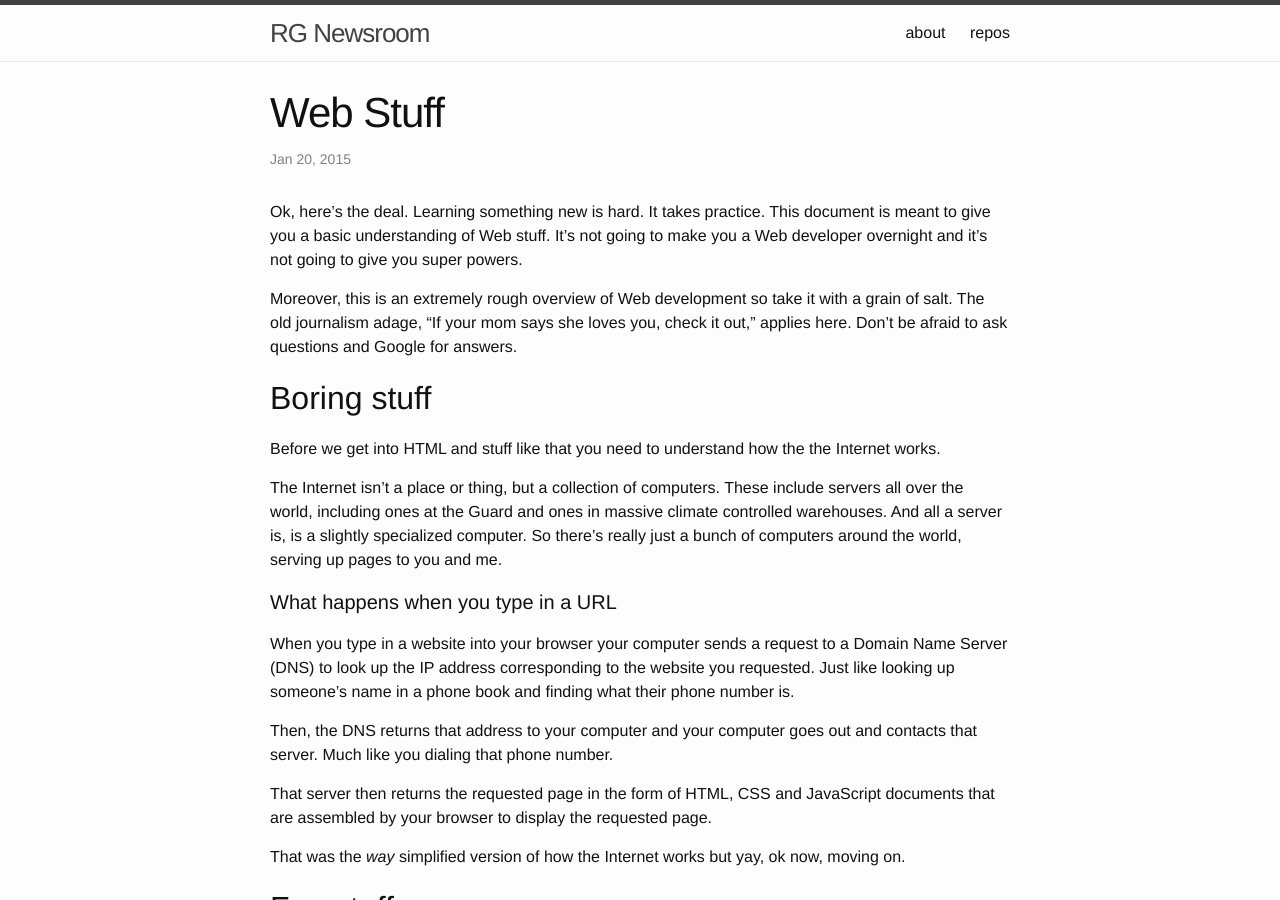
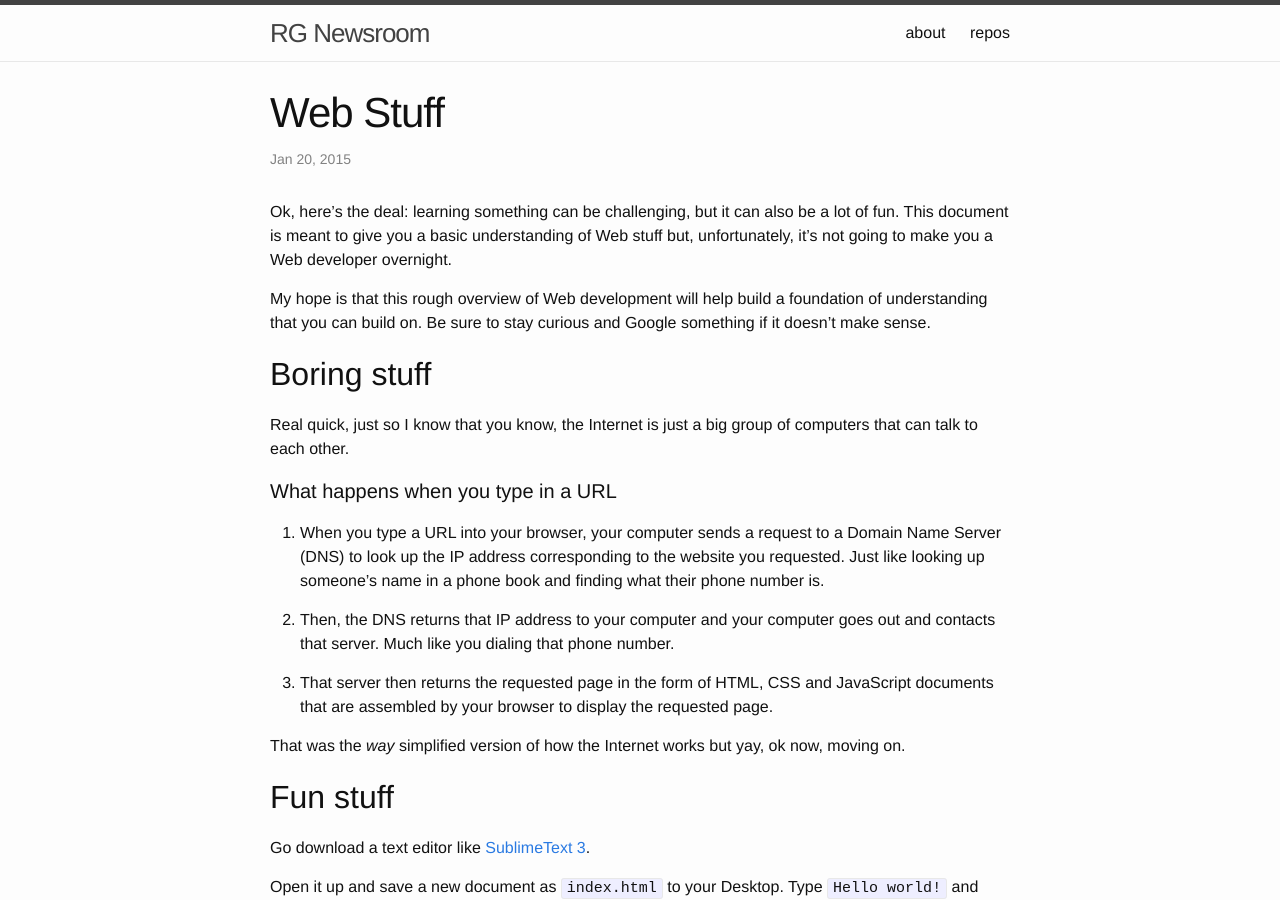
Before and after one commit to rgnewsroom/rgnewsroom.github.io, a Jekyll site: the page built from _posts/2015-01-20-web-stuff.md, in a window 1280 px wide and 900 px high. Built offline with Jekyll 4.4.1, drawn with Linux system fonts in a browser that asks for light colours; nearby versions of some CDN libraries; library files that are not in the unit come from our copies; some of the changed text lies outside the part shown.

Commit message:
update with edits

```diff
--- a/_posts/2015-01-20-web-stuff.md
+++ b/_posts/2015-01-20-web-stuff.md
@@ -8,22 +8,20 @@ tags: web html learn
 
 ---
 
-Ok, here's the deal. Learning something new is hard. It takes practice. This document is meant to give you a basic understanding of Web stuff. It's not going to make you a Web developer overnight and it's not going to give you super powers.
+Ok, here's the deal: learning something can be challenging, but it can also be a lot of fun. This document is meant to give you a basic understanding of Web stuff but, unfortunately, it's not going to make you a Web developer overnight.
 
-Moreover, this is an extremely rough overview of Web development so take it with a grain of salt. The old journalism adage, "If your mom says she loves you, check it out," applies here. Don't be afraid to ask questions and Google for answers.
+My hope is that this rough overview of Web development will help build a foundation of understanding that you can build on. Be sure to stay curious and Google something if it doesn't make sense.
 
 ## Boring stuff
-Before we get into HTML and stuff like that you need to understand how the the Internet works.
-
-The Internet isn't a place or thing, but a collection of computers. These include servers all over the world, including ones at the Guard and ones in massive climate controlled warehouses. And all a server is, is a slightly specialized computer. So there's really just a bunch of computers around the world, serving up pages to you and me.
+Real quick, just so I know that you know, the Internet is just a big group of computers that can talk to each other.
 
 #### What happens when you type in a URL
 
-When you type in a website into your browser your computer sends a request to a Domain Name Server (DNS) to look up the IP address corresponding to the website you requested. Just like looking up someone's name in a phone book and finding what their phone number is.
+1. When you type a URL into your browser, your computer sends a request to a Domain Name Server (DNS) to look up the IP address corresponding to the website you requested. Just like looking up someone's name in a phone book and finding what their phone number is.
 
-Then, the DNS returns that address to your computer and your computer goes out and contacts that server. Much like you dialing that phone number.
+1. Then, the DNS returns that IP address to your computer and your computer goes out and contacts that server. Much like you dialing that phone number.
 
-That server then returns the requested page in the form of HTML, CSS and JavaScript documents that are assembled by your browser to display the requested page.
+1. That server then returns the requested page in the form of HTML, CSS and JavaScript documents that are assembled by your browser to display the requested page.
 
 That was the *way* simplified version of how the Internet works but yay, ok now, moving on.
 
@@ -68,7 +66,7 @@ There are a lot of different tags, like header tags `<h1></h1>` and divider tags
 
 Save and open in a browser. It works, yes? Notice how the `<h1>` is bold and larger than the `<p>` text. And the paragraphs are space apart.
 
-And you also might have noticed the `<html>` tag. Good, let's chat more about structure.
+You also might have noticed the `<html>` tag. Good, let's chat more about structure.
 
 ## Structure
 
@@ -115,7 +113,7 @@ You know what, we should do that.
 
 Real quick I'll go over this because it's important but you won't really need it if this is your first introduction to code.
 
-To make a "real" web page you'll need to purchase a domain name like `yourname.com.` There is an annual rate with that so it doesn't become available again. Think of it as renting an the domain name. But the domain name is just a name. It can't host your code.
+To make a "real" web page you'll need to purchase a domain name like `yourname.com.` There is an annual rate with that so it doesn't become available to anyone else. Think of it as renting the domain name. But the domain name is just a name. It can't host your code.
 
 Note: Some places offer domain registration and hosting bundled for a decent price but they are two different services that you could get from two different companies.
 
@@ -129,11 +127,11 @@ Head out to [github.com](http://github.com) and sign up for an account. Github i
 
 Once you have signed up for a Github account, download the Github app ([for mac](http://mac.github.com) or [for Windows](http://windows.github.com)). If you are a command line aficionado, you'd probably be more comfortable not using the app.
 
-Ok, a few things.
+Ok, a few things to note.
 
 1. Github uses git, but git and Github are not the same thing. When you Google for Github help, remember that.
 
-1. The majority of Github tutorials use command line and NOT the app you just downloaded. Be aware that you never need to use the command line if you don't want to.
+1. The majority of Github tutorials use command line and NOT the app you just downloaded. Be aware that you never need to use the command line if you don't want to, just use the app.
 
 1. Github is awesome and you should version control every single one of your code projects in the future.
 
```
